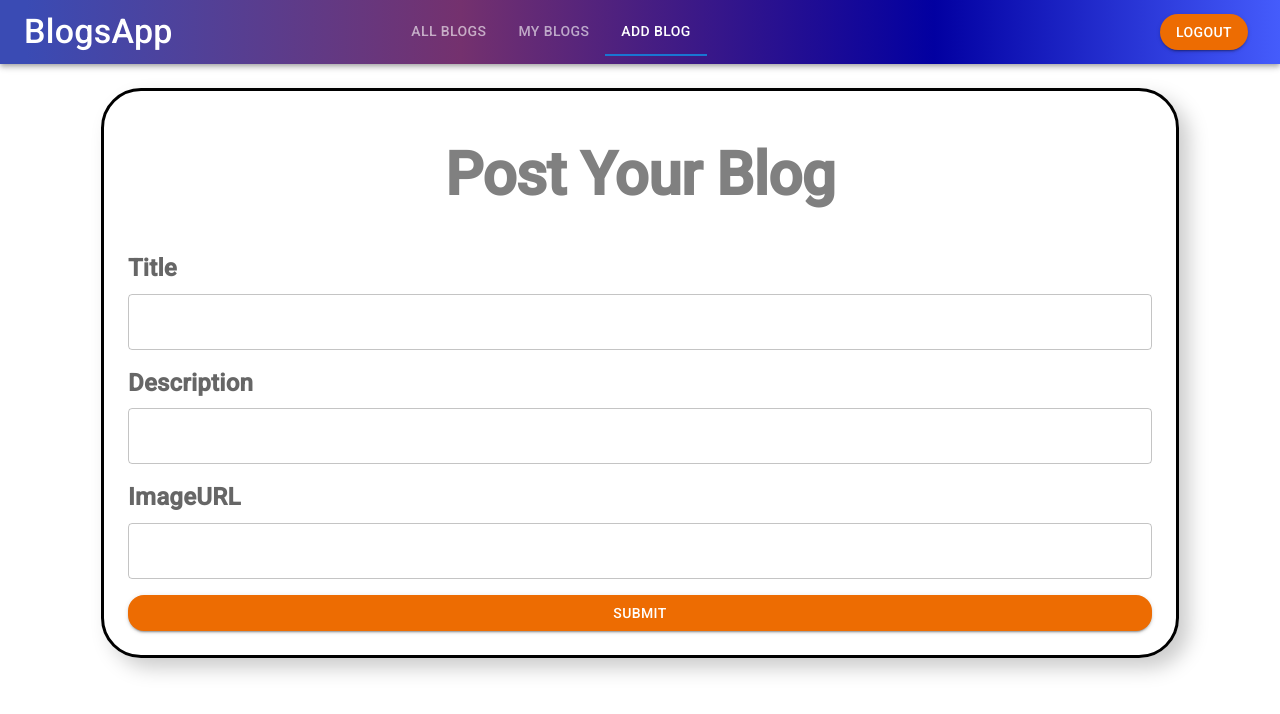
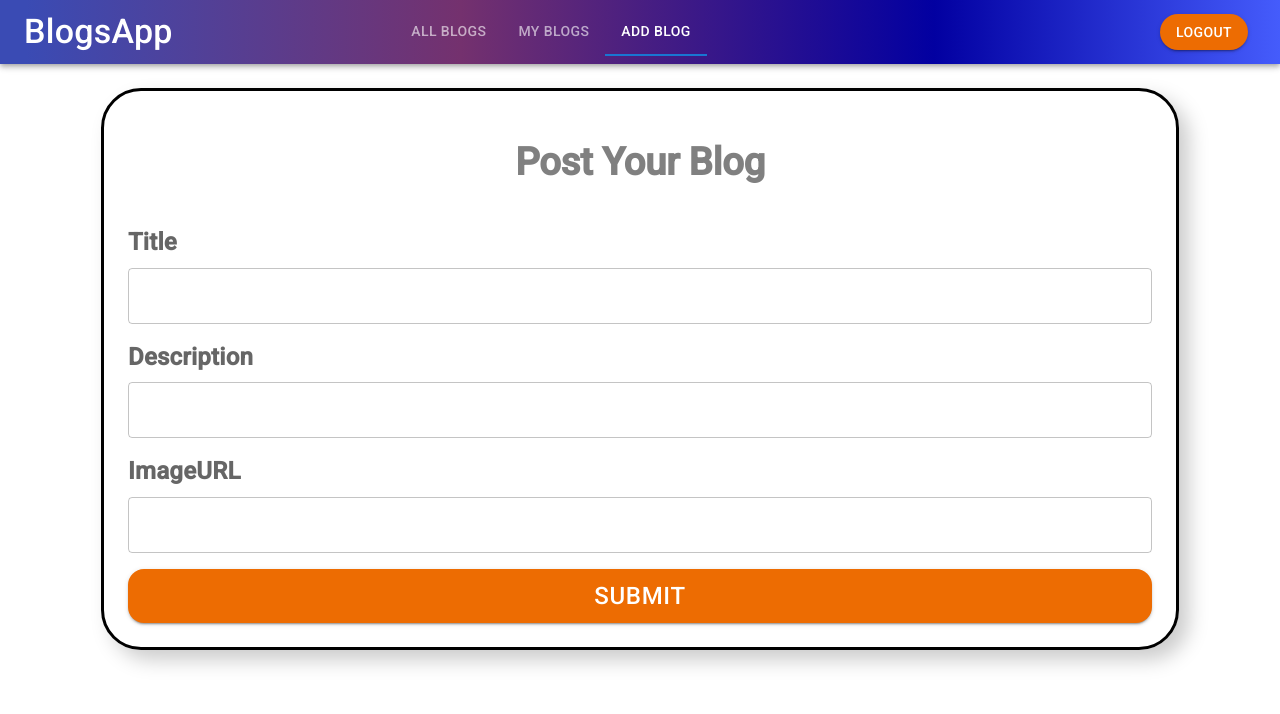
Before and after one commit to aryanda1/blog-frontend, a React (Vite) app: page /blogs/add in a window 1280 px wide. Shown: the top 714 px of the page. Built offline with nearby package versions, Linux system fonts and the light colour scheme; sample sign-in values are in the browser's storage.

Commit message:
fixed some styling.

```diff
--- a/src/components/AddBlog.jsx
+++ b/src/components/AddBlog.jsx
@@ -4,7 +4,12 @@ import React, { useState } from "react";
 import { useNavigate } from "react-router-dom";
 import { useStyles } from "./utils";
 
-const labelStyles = { mb: 1, mt: 2, fontSize: "24px", fontWeight: "bold" };
+const labelStyles = {
+  mb: 1,
+  mt: 2,
+  fontSize: "clamp(1rem,2vw,1.5rem)",
+  fontWeight: "bold",
+};
 const AddBlog = () => {
   const classes = useStyles();
   const navigate = useNavigate();
@@ -60,6 +65,7 @@ const AddBlog = () => {
             color="grey"
             variant="h2"
             textAlign={"center"}
+            fontSize={"clamp(1.5rem,3vw,3.75rem)"}
           >
             Post Your Blog
           </Typography>
@@ -67,37 +73,40 @@ const AddBlog = () => {
             Title
           </InputLabel>
           <TextField
+            required
             className={classes.font}
             name="title"
             onChange={handleChange}
             value={inputs.title}
-            margin="auto"
+            // margin="auto"
             variant="outlined"
           />
           <InputLabel className={classes.font} sx={labelStyles}>
             Description
           </InputLabel>
           <TextField
+            required
             className={classes.font}
             name="description"
             onChange={handleChange}
             value={inputs.description}
-            margin="auto"
+            // margin="auto"
             variant="outlined"
           />
           <InputLabel className={classes.font} sx={labelStyles}>
             ImageURL
           </InputLabel>
           <TextField
+            required
             className={classes.font}
             name="imageURL"
             onChange={handleChange}
             value={inputs.imageURL}
-            margin="auto"
+            // margin="auto"
             variant="outlined"
           />
           <Button
-            sx={{ mt: 2, borderRadius: 4 }}
+            sx={{ mt: 2, borderRadius: 4, fontSize: "clamp(1rem,2vw,1.5rem)" }}
             variant="contained"
             color="warning"
             type="submit"
--- a/src/components/Blog.jsx
+++ b/src/components/Blog.jsx
@@ -37,7 +37,8 @@ const Blog = ({ title, description, imageURL, userName, isUser, id }) => {
       {" "}
       <Card
         sx={{
-          width: "40%",
+          width: "80%",
+          maxWidth: "550px",
           margin: "auto",
           mt: 2,
           padding: 2,
```
